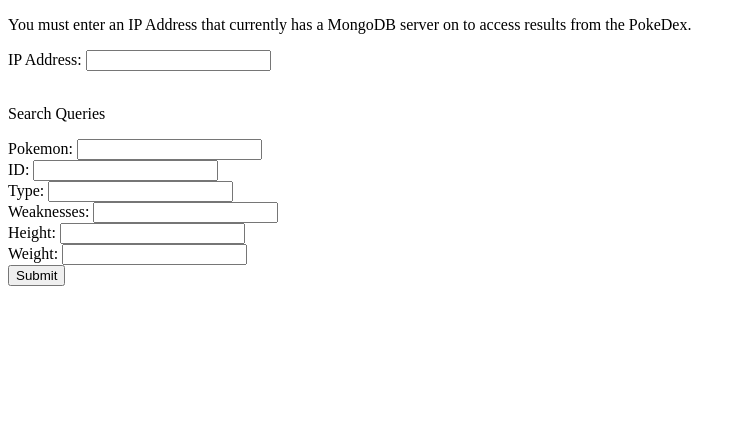
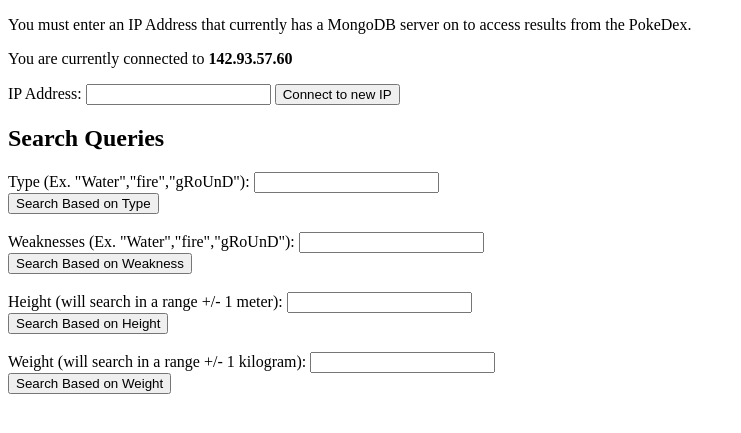
Before and after one commit to tinawong15/softdev-work2, a Flask app: page / in a window 1280 px wide. Shown: the top 433 px of the page, without its empty margins (0-741 px from the left). Run offline with Flask 2, Linux system fonts and the light colour scheme.

Commit message:
updated work 08

```diff
--- a/08_mongosite/app.py
+++ b/08_mongosite/app.py
@@ -1,9 +1,84 @@
 from flask import Flask, render_template, request
+from pymongo import MongoClient
+import json
 app = Flask(__name__) # instantiates an instance of Flask
 
-@app.route("/") #Linking a function to a route
+SERVER_ADDR = "142.93.57.60" # Jason's droplet
+#SERVER_ADDR = "142.93.6.251" # Tina's droplet
+#SERVER_ADDR = "157.230.218.44" # Emily's droplet
+
+connection = MongoClient(SERVER_ADDR)
+db = connection.BleepingRetinalings
+collection = db.pokemons
+with open("pokemon.json") as input:
+    collection.drop()
+    collection.insert_many(json.load(input)["pokemon"])
+
+def reconnect(address):
+    global connection
+    global db
+    global collection
+    connection = MongoClient(address)
+    db = connection.BleepingRetinalings
+    collection = db.pokemons
+    with open("pokemon.json") as input:
+        collection.drop()
+        collection.insert_many(json.load(input)["pokemon"])
+
+@app.route("/", methods=["GET","POST"]) #Linking a function to a route
 def index():
-    return render_template('index.html')
+    global SERVER_ADDR
+    result_list = []
+    has_result = False
+    query = ""
+    if "submit" in request.args:
+        if "type" in request.args:
+            search_type = request.args.get("type").lower().capitalize()
+            result_list = type(search_type)
+            query = "For Pokemon with types: " + request.args.get("type")
+        elif "weaknesses" in request.args:
+            search_type = request.args.get("weaknesses").lower().capitalize()
+            result_list = weaknesses(search_type)
+            query = "For Pokemon with weaknesses: " + request.args.get("weaknesses")
+        elif "height" in request.args:
+            result_list = height(float(request.args.get("height")))
+            query = "For Pokemon with heights: " + request.args.get("height") + " +/- 1 meter"
+        elif "weight" in request.args:
+            result_list = weight(float(request.args.get("weight")))
+            query = "For Pokemon with weights: " + request.args.get("weight") + " +/- 1 kilogram"
+        has_result = True
+    elif "submit" in request.form:
+        reconnect(request.form.get("ip_address"))
+        SERVER_ADDR = request.form.get("ip_address")
+    return render_template('index.html',result = result_list, display = has_result, addr=SERVER_ADDR, search = query)
+
+def type(types):
+    global collection
+    return list(collection.find({'type': types}))
+
+def weaknesses(weak):
+    global collection
+    return list(collection.find({'weaknesses': weak}))
+
+def height(height):
+    global collection
+    all_pokemon = collection.find()
+    output = []
+    for pokemon in all_pokemon:
+        num=float(pokemon["height"][:-2])
+        if num>=height-1 and num<=height+1:
+            output.append(pokemon)
+    return output
+
+def weight(weight):
+    global collection
+    all_pokemon = collection.find()
+    output = []
+    for pokemon in all_pokemon:
+        num=float(pokemon["weight"][:-3])
+        if num>=weight-1 and num<=weight+1:
+            output.append(pokemon)
+    return output
 
 if __name__ == "__main__":
     app.debug = True
--- a/08_mongosite/templates/index.html
+++ b/08_mongosite/templates/index.html
@@ -6,25 +6,41 @@
 </head>
 <body>
     <p> You must enter an IP Address that currently has a MongoDB server on to access results from the PokeDex. </p>
-    <form action="/auth" method="POST">
+    <p>You are currently connected to <b>{{addr}}</b> </p>
+    <form action="/" method="POST">
         IP Address: <input type="text" name="ip_address">
+        <input type="submit" name="submit" value="Connect to new IP">
+    </form>
+    <h2>Search Queries</h2>
+    <form action="/" method="GET">
+        Type (Ex. "Water","fire","gRoUnD"): <input type="text" name="type">
         <br>
+        <input type="submit" name="submit" value="Search Based on Type">
+    </form>
     <br>
-      <p> Search Queries </p>
-      Pokemon: <input type="text" name="pokemon">
+    <form action="/" method="GET">
+        Weaknesses (Ex. "Water","fire","gRoUnD"): <input type="text" name="weaknesses">
         <br>
-      ID: <input type="number" name="id">
+        <input type="submit" name="submit" value="Search Based on Weakness">
+    </form>
     <br>
-      Type: <input type="text" name="type">
+    <form action="/" method="GET">
+        Height (will search in a range +/- 1 meter): <input type="number" name="height">
         <br>
-      Weaknesses: <input type="text" name="weaknesses">
+        <input type="submit" name="submit" value="Search Based on Height">
+    </form>
     <br>
-      Height: <input type="number" name="height">
+    <form action="/" method="GET">
+        Weight (will search in a range +/- 1 kilogram): <input type="number" name="weight">
         <br>
-      Weight: <input type="number" name="weight">
-      <br>
-      <input type="submit" name="submit">
-      <br>
+        <input type="submit" name="submit" value="Search Based on Weight">
     </form>
+    {% if display %}
+    <h3>Results {{search}}</h3>
+        {% for pokemon in result %}
+            <p>{{pokemon}}</p>
+            <hr>
+        {% endfor %}
+    {% endif %}
 </body>
 </html>
```
Also changed, not shown: 08_mongosite/pokemon.py (deleted, +0 -51 lines). Lines whose indentation alone changed are shown as unchanged.
